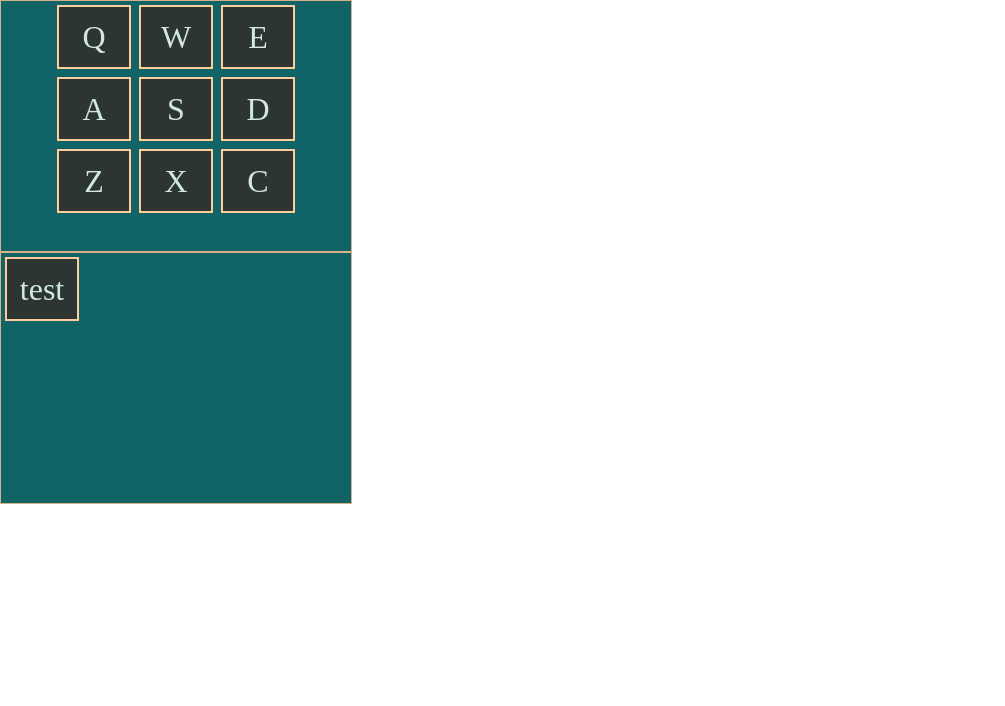
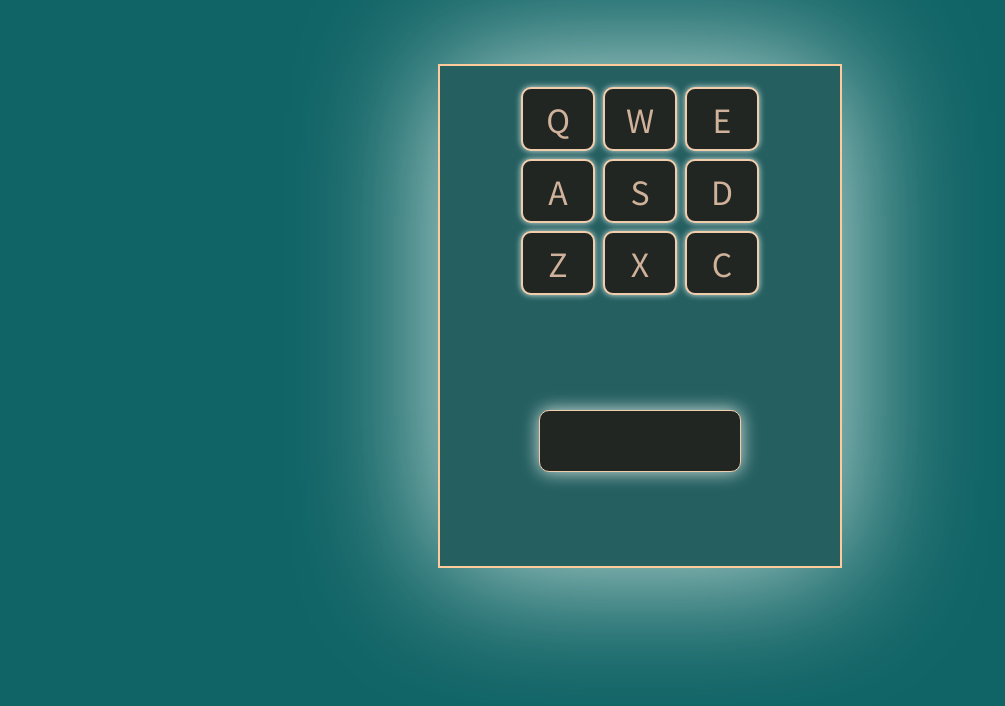
Before and after one commit to kiiimng/drum-machine, a plain HTML site: page index.html in a window 1280 px wide. Shown: the whole page, without its empty margins (0-1005 px from the left). Drawn offline with Linux system fonts and the light colour scheme.

Commit message:
new color theme and display sound

```diff
--- a/index.html
+++ b/index.html
@@ -1,6 +1,7 @@
 <!DOCTYPE html>
 <html>
 <head>
+  <link href="https://fonts.googleapis.com/css?family=Noto+Sans+SC" rel="stylesheet">
 	<script>document.write('<script src="http://' + (location.host || 'localhost').split(':')[0] + ':35729/livereload.js?snipver=1"></' + 'script>')</script>
 	<link rel="stylesheet" type="text/css" href="styles.css">
 	<title>Drum Kit</title>
@@ -9,7 +10,8 @@
   <div id="drum-machine">
 
     <div class="column">
-      <div class="row">
+      <div class="pads">
+          <div class="row">
         <div id="clap" class="drum-pad">
         <p>Q</p>
         <audio class="clip" id="Q" src="sounds/clap.wav"></audio>
@@ -23,7 +25,8 @@
           <audio class="clip" id="E" src="sounds/kick.wav"></audio>
         </div>
       </div>
-      <div class="row">
+
+ <div class="row">
         <div id="openhat" class="drum-pad">
         <p>A</p>
         <audio class="clip" id="A" src="sounds/openhat.wav"></audio>
@@ -37,7 +40,8 @@
           <audio class="clip" id="D" src="sounds/ride.wav"></audio>
         </div>
       </div>
-      <div class="row">
+
+ <div class="row">
         <div id="snare" class="drum-pad">
           <p>Z</p>
           <audio class="clip" id="Z" src="sounds/snare.wav"></audio>
@@ -52,10 +56,11 @@
         </div>
         </div>
       </div>
+   </div>
 
-      <div class="column">
-
-       <p id="display">test</p>
+      <div class="column controls">
+        <p id="display">
+        </p>
     </div>
 
 
--- a/script.js
+++ b/script.js
@@ -1,15 +1,34 @@
 
 let drums = document.querySelectorAll(".drum-pad");
 for (let i of drums) {
-	i.addEventListener("click", playSound)
+	i.addEventListener("click", playSound);
+	i.addEventListener("transitionend", removeClass);
 }
 
 function playSound(e){
-	let padLetter = e.currentTarget.childNodes[1].innerHTML;
-
-	//use text to get element by id -> audio
-	//
-	document.getElementById(padLetter).play()
+	this.childNodes[3].currentTime = 0;
+	this.childNodes[3].play();
+	this.childNodes[1].classList.add("playing");0
+	document.getElementById("display").innerHTML = this.id
 }
 
-document.getElementById("display").addEventListener("click", playSound)
+
+function keySound(e) {
+	const eventKey = e.key.toUpperCase();
+	const audio = document.getElementById(eventKey)
+	if (!audio) return;
+	audio.currentTime = 0;
+	audio.play();
+	audio.parentNode.childNodes[1].classList.add("playing");
+ }
+
+document.addEventListener('keydown', keySound);
+
+function removeClass(e){
+	if (e.propertyName !== "font-size") return;
+	this.childNodes[1].classList.remove("playing")
+
+}
+
+
+//display sounds in display div
--- a/styles.css
+++ b/styles.css
@@ -2,10 +2,19 @@ body {
   margin: 0;
   padding: 0;
   box-sizing: border-box;
+  display: flex;
+  align-items: center;
+  justify-content: center;
+  background-color: #116466;
+  font-family: 'Noto Sans SC', sans-serif;
 }
 
 #drum-machine {
-  border: 1px solid #85dcb;
+  width: 400px;
+  border: 2px solid #ffcb9a;
+  margin: 4em;
+   filter: drop-shadow(0 0 4.4rem #d1e8e2 )
+
 
 
 }
@@ -18,46 +27,64 @@ body {
 }
 
 .column {
-  border: 1px solid #d9b08c;
   min-height: 250px;
-  max-width: 350px;
   background-color: #116466;
+  display: flex;
+  align-items: center;
+  justify-content: center;
+  filter: grayscale(30%);
 
 }
 
 .drum-pad {
   display: flex;
+  align-items: center;
+  justify-content: center;
   height: 60px;
   width: 70px;
   margin: 4px;
-  color: #d1e8e2;
+  color: #d9b08c;
   font-size: 2em;
    border: 2px solid #ffcb9a;
-  background-color: #2c3531;
-  align-items: center;
-  justify-content: center
- }
+  background-color: #202623;
+  border-radius: 10px;
+  filter: drop-shadow(0 0 .2rem #d1e8e2 );
 
+  }
 
 p {
   margin: 0;
   text-align: center;
+  transition: .1s
 }
 
-.display {
-  display: block;
-}
+
 
 #display {
+   background-color: #202623;
   display: flex;
   height: 60px;
-  width: 70px;
+  width: 200px;
+  border: 1px solid #ffcb9a;
   margin: 4px;
   color: #d1e8e2;
   font-size: 2em;
-   border: 2px solid #ffcb9a;
-  background-color: #2c3531;
   align-items: center;
-  justify-content: center
+  justify-content: center;
+  text-align: center;
+  filter: drop-shadow(0 0 9px #d1e8e2 );
+   border-radius: 10px;
 
 }
+
+.controls {
+  display: flex;
+  align-items: center;
+  justify-content: center;
+}
+
+.playing {
+  color: #d1e8e2;
+  filter: drop-shadow(0 0 .5rem #d1e8e2 );
+  font-size: 1.1em;
+}
```
